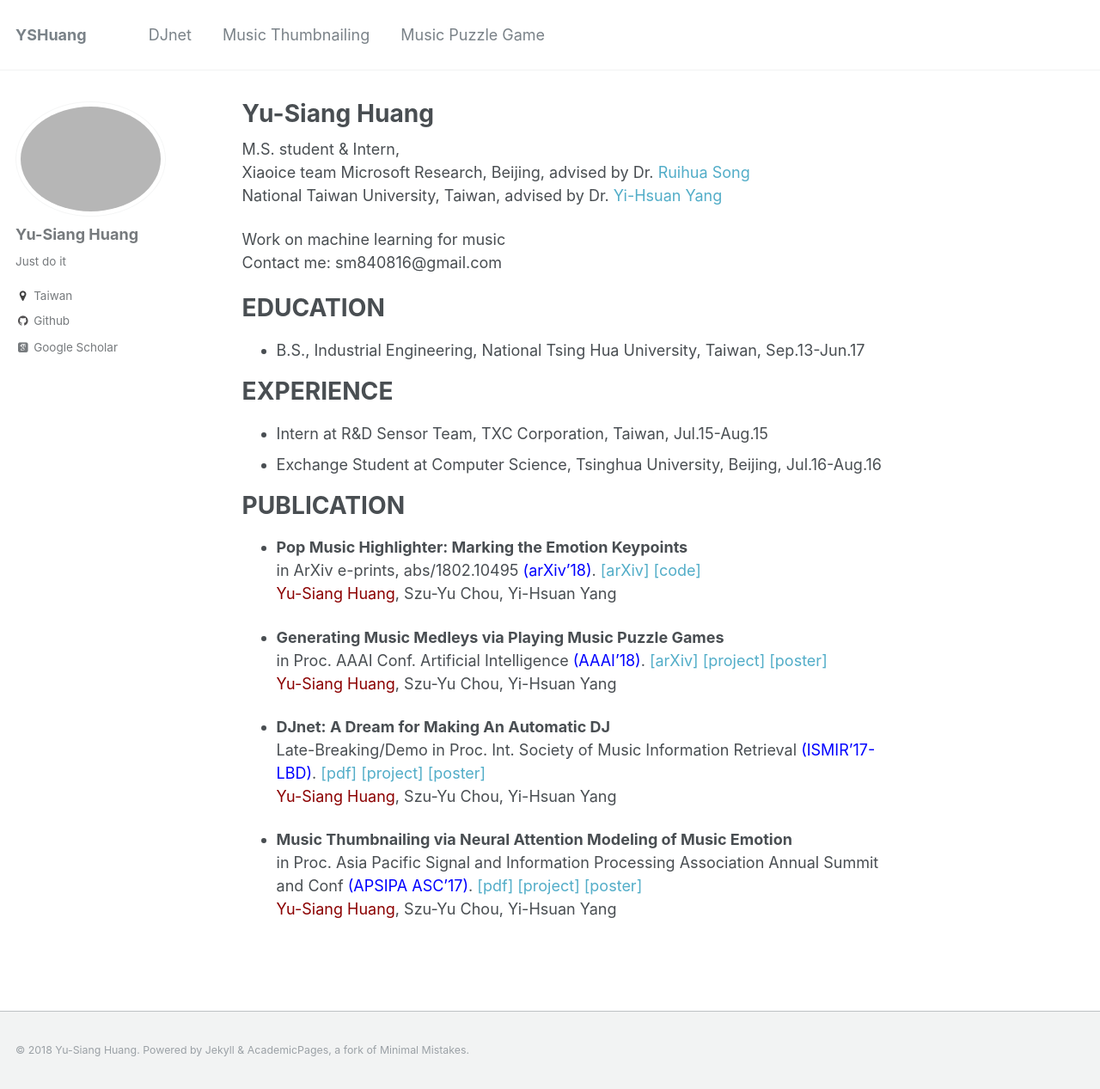
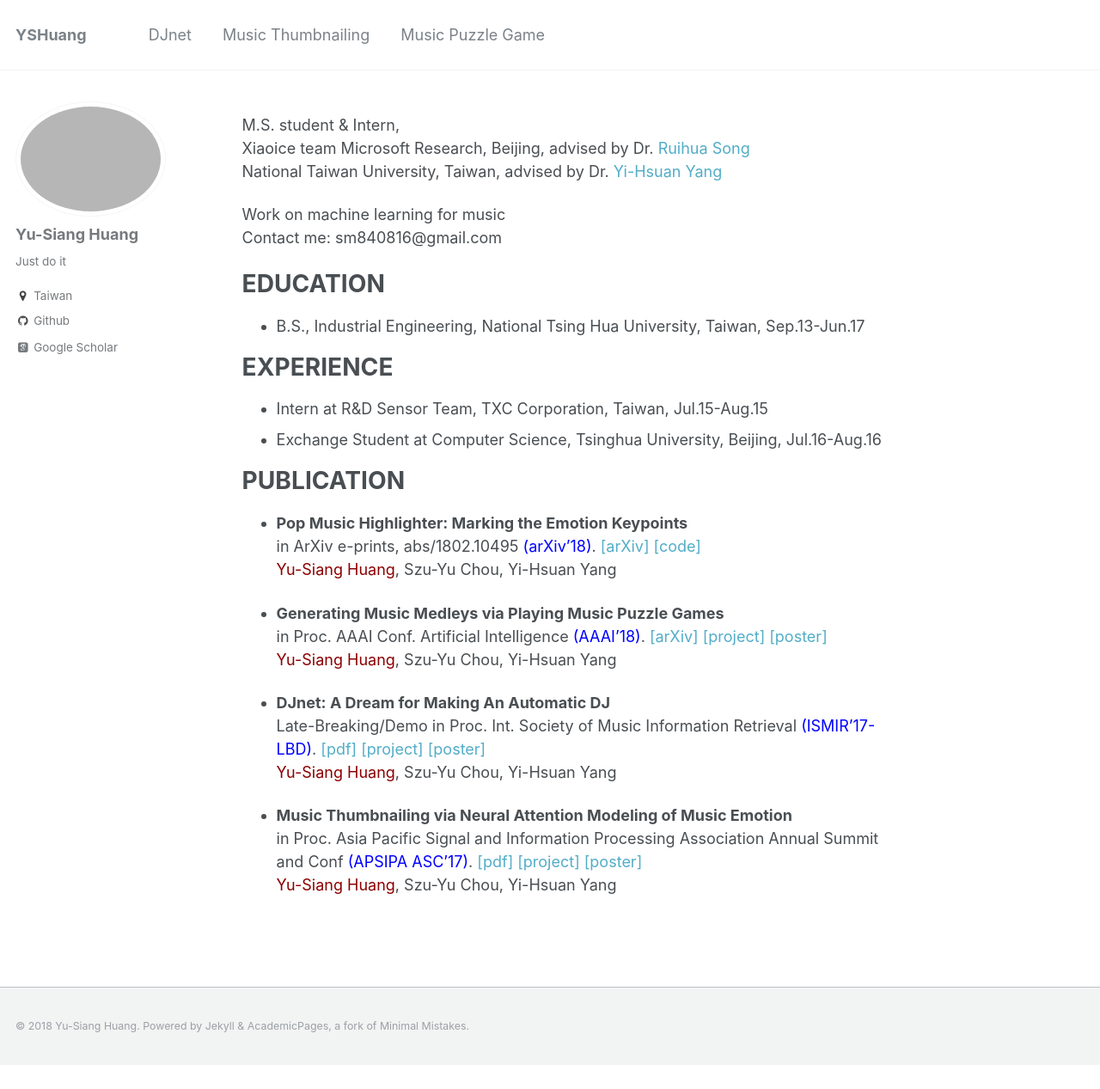
Before and after one commit to remyhuang/remyhuang.github.io, a Jekyll site: the page built from _pages/about.md, in a window 1280 px wide and 1267 px high. Shown: the whole window at 86% size. Built offline with Jekyll 4.4.1, drawn with Linux system fonts in a browser that asks for light colours; some web fonts are replaced.

Commit message:
Update about.md

```diff
--- a/_pages/about.md
+++ b/_pages/about.md
@@ -1,6 +1,6 @@
 ---
 permalink: /
-title: "Yu-Siang Huang"
+title: ""
 excerpt: "About me"
 author_profile: true
 redirect_from:
```
